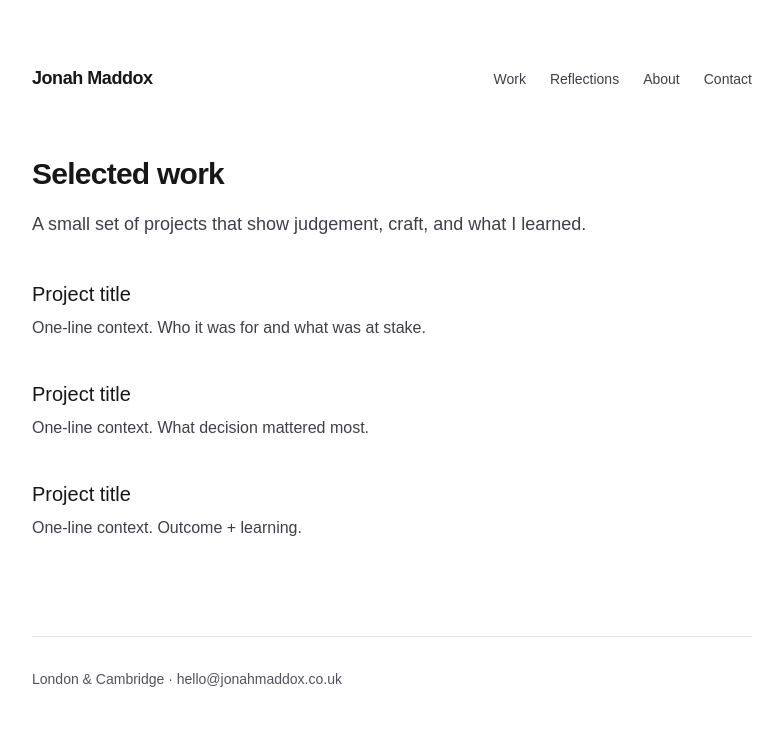
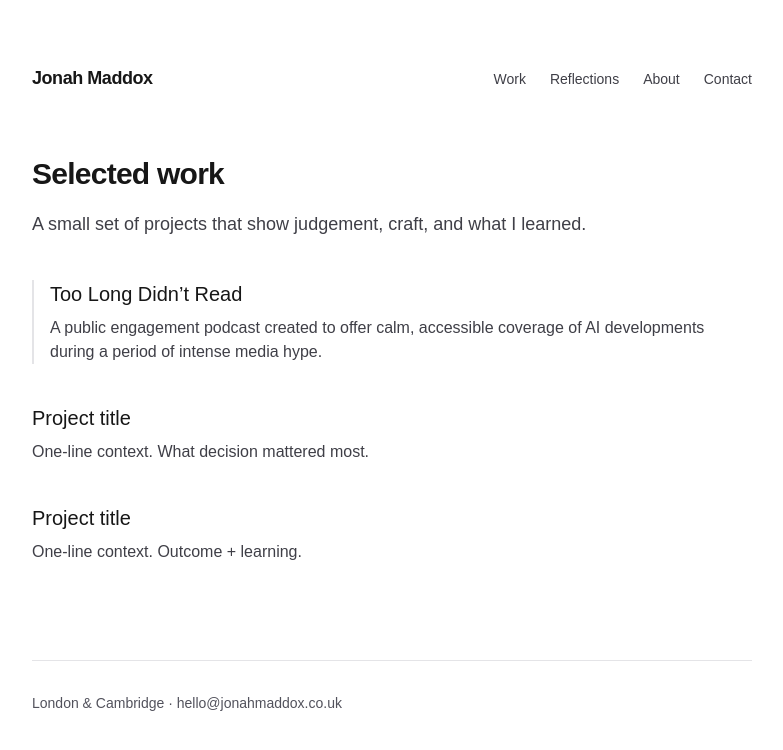
Before and after one commit to muttonhog/casestudy-site-jm, a Next.js app: page /work in a window 1280 px wide. Shown: the top 750 px of the page, without its empty margins (248-1031 px from the left). Built offline with nearby package versions, Linux system fonts and the light colour scheme.

Commit message:
Refine work index and link first case study

```diff
--- a/app/work/page.tsx
+++ b/app/work/page.tsx
@@ -1,21 +1,35 @@
+import Link from "next/link";
+
 export default function WorkPage() {
   return (
     <main className="space-y-10">
       <header className="space-y-4">
-        <h1 className="text-3xl font-semibold tracking-tight">Selected work</h1>
+        <h1 className="text-3xl font-semibold tracking-tight">
+          Selected work
+        </h1>
         <p className="text-lg leading-8 text-zinc-700">
           A small set of projects that show judgement, craft, and what I learned.
         </p>
       </header>
 
       <section className="space-y-10">
-        <article className="space-y-2">
-          <h2 className="text-xl font-medium">Project title</h2>
+        {/* Featured case study */}
+        <article className="space-y-2 border-l-2 border-zinc-200 pl-4">
+          <h2 className="text-xl font-medium">
+            <Link
+              href="/work/too-long-didnt-read"
+              className="underline-offset-4 hover:underline"
+            >
+              Too Long Didn’t Read
+            </Link>
+          </h2>
           <p className="text-zinc-700">
-            One-line context. Who it was for and what was at stake.
+            A public engagement podcast created to offer calm, accessible coverage
+            of AI developments during a period of intense media hype.
           </p>
         </article>
 
+        {/* Placeholder case studies */}
         <article className="space-y-2">
           <h2 className="text-xl font-medium">Project title</h2>
           <p className="text-zinc-700">
@@ -25,7 +39,9 @@ export default function WorkPage() {
 
         <article className="space-y-2">
           <h2 className="text-xl font-medium">Project title</h2>
-          <p className="text-zinc-700">One-line context. Outcome + learning.</p>
+          <p className="text-zinc-700">
+            One-line context. Outcome + learning.
+          </p>
         </article>
       </section>
     </main>
```
